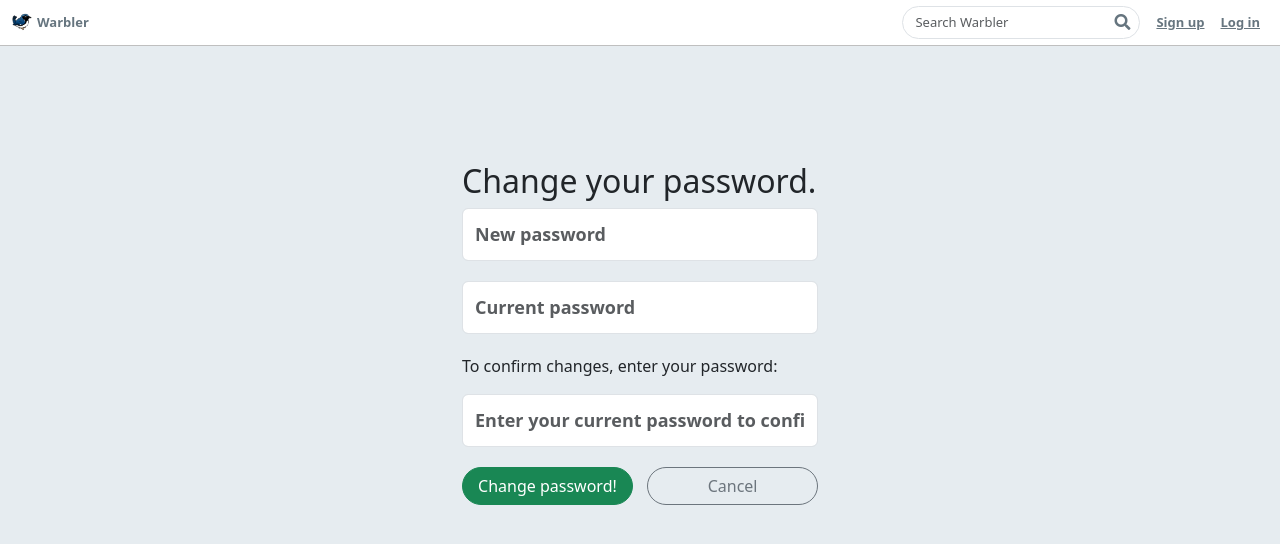
After one commit to carlosmrivera/warbler-assessment, a Flask app: template templates/users/change_password.html in a window 1280 px wide. The commit adds this page. Shown: the top 544 px of the page. Run offline with Flask 2, Linux system fonts and the light colour scheme; the template is opened without the code that fills it: values that come from a table or form of the project are taken from there, others are empty; some libraries are stand-ins or nearby versions.

Commit message:
added change password form fixed some redirection issues

```diff
--- a/app.py
+++ b/app.py
@@ -4,7 +4,7 @@ from flask import Flask, render_template, request, flash, redirect, session, jso
 from flask_debugtoolbar import DebugToolbarExtension
 from sqlalchemy.exc import IntegrityError
 
-from forms import UserAddForm, LoginForm, MessageForm
+from forms import ChangePasswordForm, UserAddForm, LoginForm, MessageForm
 from models import db, connect_db, User, Message
 
 CURR_USER_KEY = "curr_user"
@@ -235,7 +235,6 @@ def users_likes(user_id):
     user = User.query.get_or_404(user_id)
     return render_template('users/likes.html', user=user)
 
-
 @app.route('/users/follow/<int:follow_id>', methods=['POST'])
 def add_follow(follow_id):
     """Add a follow for the currently-logged-in user."""
@@ -250,7 +249,6 @@ def add_follow(follow_id):
 
     return redirect(f"/users/{g.user.id}/following")
 
-
 @app.route('/users/stop-following/<int:follow_id>', methods=['POST'])
 def stop_following(follow_id):
     """Have currently-logged-in-user stop following this user."""
@@ -264,7 +262,6 @@ def stop_following(follow_id):
     db.session.commit()
 
     return redirect(f"/users/{g.user.id}/following")
-
 
 @app.route('/users/profile', methods=["GET", "POST"])
 def edit_user():
@@ -311,8 +308,44 @@ def edit_user():
             flash(str(e.orig).split(':')[-1].strip(), 'danger')
 
 
-    return render_template('users/edit.html', form=form)
+    return render_template('users/edit.html', form=form, user_id=g.user.id)
 
+@app.route('/users/profile/password', methods=["GET", "POST"])
+def change_password():
+    """Edit user password."""
+
+    if not g.user:
+        flash("You must be logged in to change your password.", "danger")
+        return redirect("/login")
+
+    form = ChangePasswordForm(obj=g.user)
+
+    if form.validate_on_submit():
+        # new password must be different than current password
+        if form.current_password.data == form.new_password.data:
+            flash("New password must be different than current password.", 'danger')
+            return redirect('/users/profile/password')
+
+        try:
+            user = User.authenticate(g.user.username, form.current_password.data)
+
+            if user:
+                user.change_password(form.new_password.data)
+                db.session.commit()
+
+                flash("Password succesfully updated!", "success")
+                return redirect(f"/users/{user.id}")
+
+            flash("Incorrect password.", 'danger')
+            return redirect('/users/profile/password')
+
+        except IntegrityError as e:
+            # We are catching the errors before this point, but if we get an error
+            db.session.rollback()
+            flash(str(e.orig).split(':')[-1].strip(), 'danger')
+
+
+    return render_template('users/change_password.html', form=form, user_id=g.user.id)
 
 @app.route('/users/delete', methods=["POST"])
 def delete_user():
--- a/forms.py
+++ b/forms.py
@@ -1,6 +1,6 @@
 from flask_wtf import FlaskForm
 from wtforms import StringField, PasswordField, TextAreaField
-from wtforms.validators import DataRequired, Email, Length
+from wtforms.validators import DataRequired, Email, Length, EqualTo
 
 
 class MessageForm(FlaskForm):
@@ -12,13 +12,19 @@ class MessageForm(FlaskForm):
 class UserAddForm(FlaskForm):
     """Form for adding users."""
 
-    username = StringField('Username', validators=[DataRequired()])
+    username = StringField('Username', validators=[])
     email = StringField('E-mail', validators=[DataRequired(), Email()])
     password = PasswordField('Password', validators=[Length(min=6)])
     image_url = StringField('(Optional) Image URL')
     header_image_url = StringField('(Optional) Header Image URL')
     bio = StringField('(Optional) Bio')
 
+class ChangePasswordForm(FlaskForm):
+    """Form for change user password."""
+
+    current_password = PasswordField('Password', validators=[DataRequired(), Length(min=6)])
+    new_password = PasswordField('New password', validators=[DataRequired(), Length(min=6), EqualTo('repeat_password', message='Passwords must match')])
+    repeat_password = PasswordField('Current password', validators=[DataRequired(), Length(min=6)])
 
 class LoginForm(FlaskForm):
     """Login form."""
--- /dev/null
+++ b/templates/users/change_password.html
@@ -0,0 +1,36 @@
+{% extends 'base.html' %}
+
+{% block content %}
+
+<div class="row justify-content-md-center">
+    <div class="col-md-4">
+        <h2 class="join-message">Change your password.</h2>
+        <form method="POST" id="user_form">
+            {{ form.hidden_tag() }}
+
+            {% for field in form if field.name != 'current_password' %}
+                {% for error in field.errors %}
+                <span class="text-danger">{{ error }}</span>
+                {% endfor %}
+                {{ field(placeholder=field.label.text, class="form-control") }}
+            {% endfor %}
+
+            <p>To confirm changes, enter your password:</p>
+            {% if form.current_password.errors %}
+                {% for error in form.current_password.errors %}
+                    <span class="text-danger">
+                        {{ error }}
+                    </span>
+                {% endfor %}
+            {% endif %}
+            {{ form.current_password(placeholder="Enter your current password to confirm", class="form-control") }}
+
+            <div class="edit-btn-area">
+                <button class="btn btn-success">Change password!</button>
+                <a href="/users/{{ user_id }}" class="btn btn-outline-secondary">Cancel</a>
+            </div>
+        </form>
+    </div>
+</div>
+
+{% endblock %}
--- a/templates/users/detail.html
+++ b/templates/users/detail.html
@@ -37,8 +37,9 @@
           </li>
           <div class="ml-auto">
             {% if g.user.id == user.id %}
-            <a href="/users/profile" class="btn btn-outline-secondary">Edit Profile</a>
-            <form method="POST" action="/users/delete" class="form-inline">
+            <a href="/users/profile/password" class="btn btn-outline-secondary">Change password</a>
+            <a href="/users/profile" class="btn btn-outline-secondary ms-1">Edit Profile</a>
+            <form method="POST" action="/users/delete" class="form-inline ms-1">
               <button class="btn btn-outline-danger ml-2">Delete Profile</button>
             </form>
             {% elif g.user %}
```
Also changed, not shown: models.py (+10 -0 lines).
